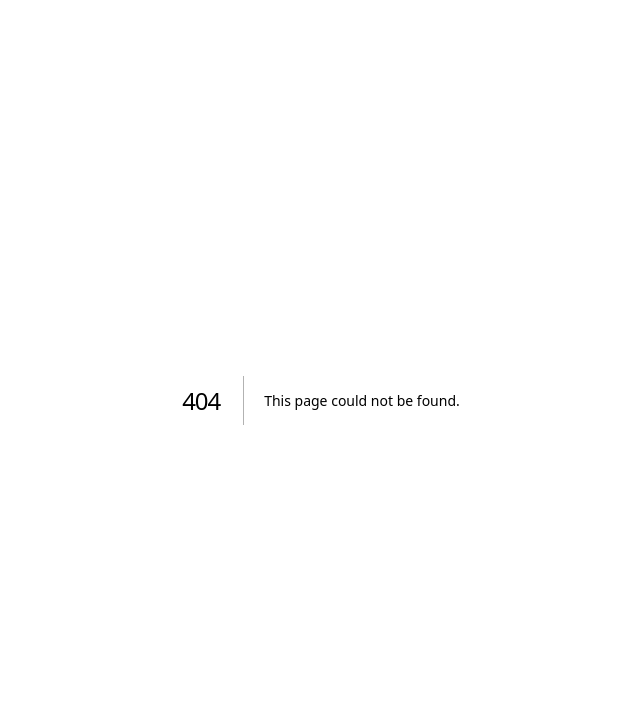
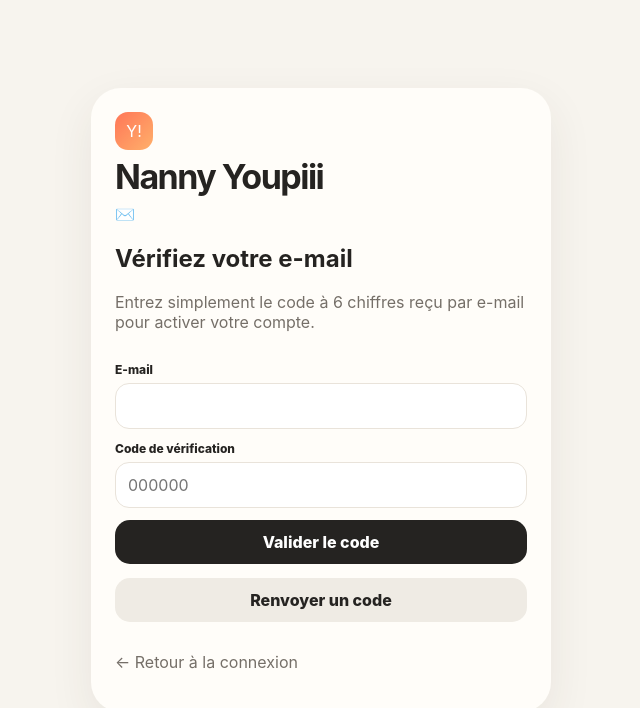
Before and after one commit to soufianemir/Nanny_Youpiii, a Next.js app: page /verify-email in a window 1280 px wide. Before the commit this address had no page. Shown: the top 708 px of the page, without its empty margins (319-959 px from the left). Built offline with nearby package versions, Linux system fonts and the light colour scheme.

Commit message:
fix: add explicit email verification page

```diff
--- /dev/null
+++ b/app/verify-email/page.tsx
@@ -0,0 +1,14 @@
+import { EmailVerification } from "@/components/credential-auth-flow";
+
+export default async function VerifyEmailPage({ searchParams }: { searchParams: Promise<{ email?: string }> }) {
+  const { email } = await searchParams;
+  return (
+    <main className="authwrap">
+      <div className="authcard">
+        <div className="logo">Y!</div>
+        <h1>Nanny Youpiii</h1>
+        <EmailVerification initialEmail={email} />
+      </div>
+    </main>
+  );
+}
```
